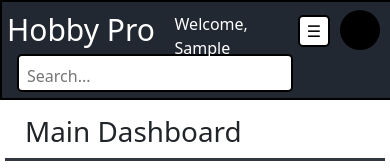
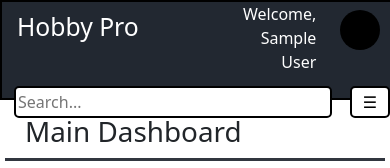
Before and after one commit to Caguilar92/HobbyPro, a Vue app in the folder HobbyPro/: page /dashboard/main in a window 390 px wide. Shown: the top 168 px of the page. Built offline with nearby package versions, Linux system fonts and the light colour scheme; no server answers; the database is empty; sample sign-in values are in the browser's storage.

Commit message:
final version NavigationBar

```diff
--- a/HobbyPro/src/components/NavigationBar.vue
+++ b/HobbyPro/src/components/NavigationBar.vue
@@ -47,17 +47,40 @@ export default {
 
 <template>
   <header>
-    <h1 class="title"><router-link to="/dashboard/main">Hobby Pro</router-link></h1>
-    <div class="searchBar">
+    <div class="container-fluid">
+      <div class="row align-items-start"><!-- Use align-items-start to align items to the top -->
+        <div class="titleColumn col-2"><!-- On small screens, the title spans the full width -->
+          <h2 class="title text-left"><!-- Adjust alignment to left -->
+            <router-link to="/dashboard/main">Hobby Pro</router-link>
+          </h2>
+        </div>
+        <div class="searchBarColumnFull col-3"><!-- this will exist when screens size are above 576 -->
+          <div class="searchBarFull">
             <input type="text" placeholder="Search...">
           </div>
+        </div>
+        <div class="col-3 ms-auto text-align-right"><!--  -->
             <div class="displayName">
-        <p class="text-white">{{displayName}}</p>
-
+              <p class="text-end">{{displayName}}</p>
             </div>
-      <button class="hamburger" @click="toggleDropdown(1)">&#9776;</button>
-
-      <div v-if="dropdownOpen[1]" class="dropDownRouterMenu">
+        </div>
+        <div class="profileColumn col-1" @mouseover="dropdownOpen[2] = true" @mouseleave="dropdownOpen[2] = false">
+          <div class="profileIcon"></div>
+          <div v-if="dropdownOpen[2]" class="dropDownProfileMenu" @mouseover="dropdownOpen[2] = true" @mouseleave="dropdownOpen[2] = false">
+            <ul>
+              <li><router-link to="/dashboard/profile">Profile</router-link></li>
+              <li><button @click="log_out" class="btn btnPrimary">Sign Out</button></li>
+            </ul>
+          </div>
+        </div>
+        <div class="searchBarColumnShrink col-11"><!-- this will appear when screen size has reached below 576 -->
+          <div class="searchBarShrink">
+            <input type="text" placeholder="Search...">
+          </div>
+        </div>
+        <div class="hamburgerColumn col-1" @mouseover="dropdownOpen[1] = true" @mouseleave="dropdownOpen[1] = false">
+          <button class="hamburger">&#9776;</button>
+          <div v-if="dropdownOpen[1]" class="dropDownRouterMenu" @mouseover="dropdownOpen[1] = true" @mouseleave="dropdownOpen[1] = false">
             <ul>
               <li><router-link to="/dashboard/main"><div>Main Dashboard</div></router-link></li>
               <li><router-link to="/dashboard/profile"><div>Profile</div></router-link></li>
@@ -66,33 +89,35 @@ export default {
               <li><router-link to="/dashboard/create_project">Create Project</router-link></li>
             </ul>
           </div>
-    <div class="profileIcon" @click="toggleDropdown(2)"></div>
-
-    <div v-if="dropdownOpen[2]" class="dropDownProfileMenu">
-      <ul>
-        <li><router-link to="/dashboard/profile">Profile</router-link></li>
-        <li><button @click="log_out" class="btn btnPrimary">Sign Out</button></li>
-      </ul>
+        </div>
+      </div>
     </div>
   </header>
 
   <nav>
-      <ul>
+    <div class="container-fluid text-align-center">
+    <div class="row margin-60">
+      <div class="NavList col-12">
+        <ul class="">
           <li><router-link to="/dashboard/main"><div>Main Dashboard</div></router-link></li>
-        <!-- <li><router-link to="/dashboard/profile"><div>Profile</div></router-link></li> -->
+          <li><router-link to="/dashboard/profile"><div>Profile</div></router-link></li>
           <li><router-link to="/dashboard/library"><div>Library</div></router-link></li>
           <li><router-link to="/dashboard/completed_projects"><div>Completed Project</div></router-link></li>
         </ul>
         <router-link class="cpButton" to="/dashboard/create_project">Create Project</router-link>
+      </div>
+    </div>
+    </div>
   </nav>
 </template>
 
 <style scoped>
+
 body {
   margin: 0;
   font-family: Arial, sans-serif;
 }
-/* change top nav background color; original header background color #fff */
+
 header {
   background-color: #222831;
   color: #000;
@@ -103,16 +128,21 @@ header {
   right: 0;
   bottom: 60px;
   height: 60px;
-  display: flex;
-  padding: 10px 5px 10px 5px;
+  padding-bottom: 10px;
   border-top: 2px solid #000;
   border-left: 2px solid #000;
   border-bottom: 2px solid #000;
 }
 
+.titleColumn {
+  width: 198px;
+  height: 60px;
+  padding: 0;
+}
+
 .title {
-  font-size: 30px;
-  position: absolute;
+  padding-top: 10px;
+  padding-left: 15px
 }
 
 .title a{
@@ -120,41 +150,60 @@ header {
   color: white;
 }
 
-.searchBar {
-  height: 40px;
-  width: 500px;
-  margin-left: 200px;
-  margin-right: 60px;
+.searchBarColumnFull {
+  padding-left: 0;
+  padding-right: 0;
 }
 
-.searchBar input[type="text"] {
+.searchBarColumnShrink {
+  display: none;
+}
+
+.searchBarFull {
+  padding-top: 12px;
+  padding-left: 12px;
+}
+
+.searchBarFull input[type="text"] {
   margin: auto;
   width: 100%;
-  padding: 8px 8px 2px 8px;
+  padding-left: 2px;
+  padding-right: 2px;
+  padding-top: 2px;
+  padding-bottom: 2px;
   border-radius: 5px;
   border: 2px solid #000;
 }
-.displayName {
-  position: fixed;
-  right: 8em;
+
+.displayName p {
+  color: white;
+  height: 30px;
 }
+
+.profileColumn {
+  width: 62px;
+  height: 40px;
+  padding-right: 10px;
+  padding-top: 8px;
+}
+
 .profileIcon {
-  position: fixed;
-  right: 10px;
-  top: 10px;
   width: 40px;
   height: 40px;
   background-color: #000;
   border-radius: 50%;
 }
 
-/* change side nav bar background color here */
+.NavList {
+  padding: 0;
+}
+
  nav {
   background-color: #31363F;
   position: fixed;
   top: 60px;
   bottom: 0;
-  width: 200px; /* Adjust width as needed */
+  width: 200px;
   overflow-y: auto;
   border-left: 2px solid #000;
   border-right: 2px solid #000;
@@ -182,17 +231,15 @@ nav ul li a:hover {
   color: black;
 }
 
-/* createProject button font color #76ABAE */
 .cpButton {
   text-decoration: none;
-  background-color: lightslategray;
+  background-color: #76ABAE;
   color: white;
-  font-weight: bolder;
   position: fixed;
   bottom: 0px;
   left: 0px;
-  padding: 10px 70px 10px 5px;
-  margin: 10px 10px;
+  padding: 10px 85px 10px 5px;
+  margin: 5px;
   border-radius: 5px;
   cursor: pointer;
 }
@@ -210,23 +257,21 @@ nav ul li a:hover {
   color: black;
 }
 
+.hamburgerColumn {
+  display: none;
+}
+
 .hamburger {
-  visibility: hidden;
   background-color: #fff;
   border: 2px solid #000;
   border-radius: 5px;
-  padding: 2px 7px 2px 7px;
-  margin: 5px 5px 5px 8px;
-  position: fixed;
-  right: 55px;
-  top: 10px;
 }
 
 .dropDownRouterMenu {
   visibility: visible;
   position: fixed;
-  right: 60px;
-  top: 47px;
+  right: 48px;
+  top: 62px;
   border: 2px solid #000;
   border-radius: 5px;
 }
@@ -253,8 +298,8 @@ nav ul li a:hover {
 .dropDownProfileMenu {
   visibility: visible;
   position: fixed;
-  right: 15px;
-  top: 47px;
+  right: 48px;
+  top: 12px;
   border: 2px solid #000;
   border-radius: 5px;
 }
@@ -263,7 +308,7 @@ nav ul li a:hover {
   list-style: none;
   padding: 0;
   margin: 0;
-  background-color: #EEEEEE;
+  background-color: #f0f0f0;
   border-radius: 5px;
 }
 
@@ -283,27 +328,63 @@ nav ul li a:hover {
     height: 100px;
   }
 
-  .searchBar {
-    margin-left: 10px;
-    margin-right: 10px;
-    margin-top: 42px;
-    width: 576px;
+  .titleColumn {
+    width: auto;
+    height: auto;
+    padding: 0;
   }
 
-  .searchBar input {
+  .searchBarColumnFull {
+  display: none;
+  padding-left: 0;
+  padding-right: 0;
+}
+
+.searchBarFull {
+  display: none;
+}
+
+.searchBarColumnShrink {
+  display: block;
+  width: 85%;
+  padding-left: 0;
+  padding-right: 0;
+}
+
+.searchBarShrink {
+  padding-top: 12px;
+  padding-left: 12px;
+  padding-right: 0;
+}
+
+.searchBarShrink input[type="text"] {
+  margin: auto;
   width: 100%;
+  padding-left: 2px;
+  padding-right: 2px;
+  padding-top: 2px;
+  padding-bottom: 2px;
+  border-radius: 5px;
+  border: 2px solid #000;
 }
 
   nav {
     display: none !important;
   }
 
+  .hamburgerColumn {
+    display: block;
+    padding-top: 12px;
+    padding-left: 18px;
+    width: 55px;
+  }
+
   .hamburger {
-    visibility: visible;
+    display: block;
+    width: 40px;
+    height: 32px;
     background-color: #fff;
     border: 2px solid #000;
-    padding: 2px 7px 2px 7px;
-     margin: 5px 5px 5px 8px;
   }
 }
 
--- a/HobbyPro/src/main.js
+++ b/HobbyPro/src/main.js
@@ -1,11 +1,10 @@
-import './assets/base.css'
 
 import { createApp } from 'vue'
 import { createPinia } from 'pinia'
 import {router} from "@/router/index.js";
 import App from "@/App.vue";
 import 'bootstrap/dist/css/bootstrap.min.css';
-import 'bootstrap-icons/font/bootstrap-icons.css'
+//import 'bootstrap-icons/font/bootstrap-icons.css'
 
 const app = createApp(App)
 
```
Lines whose indentation alone changed are shown as unchanged.
